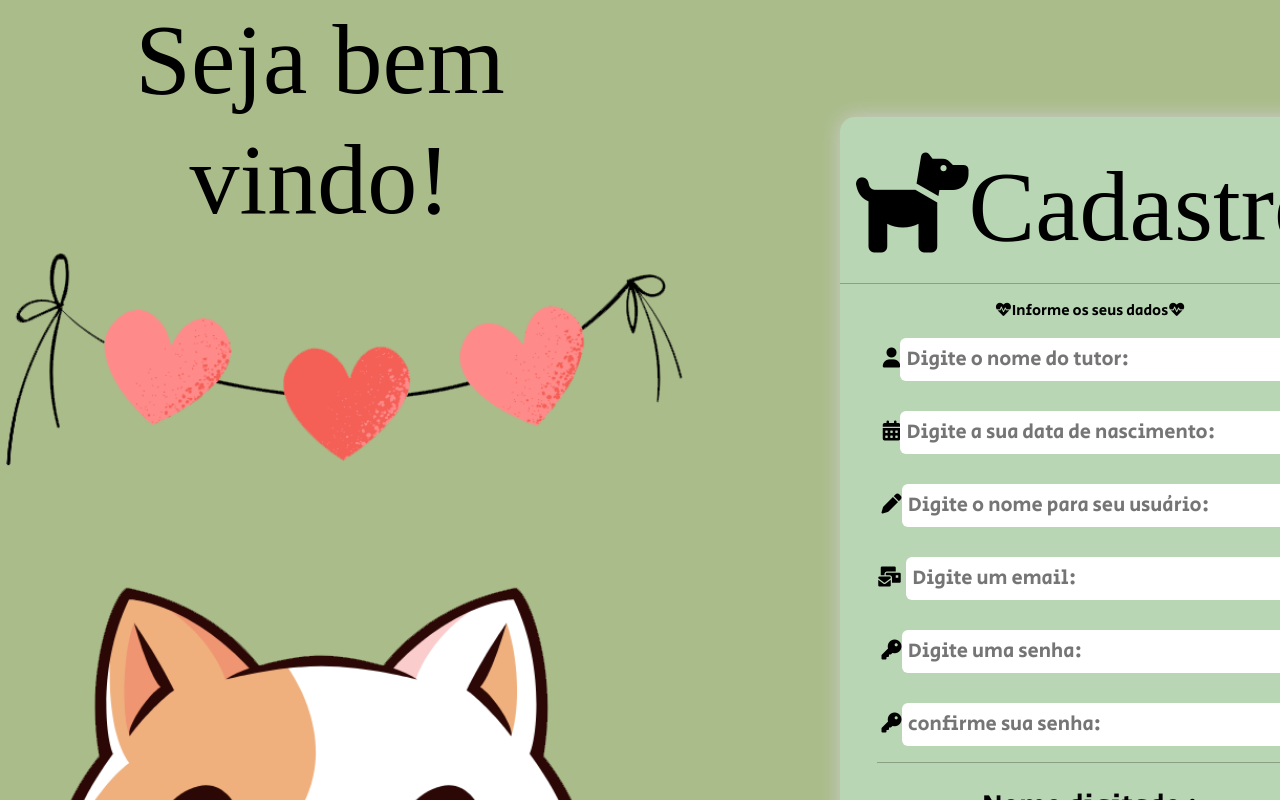
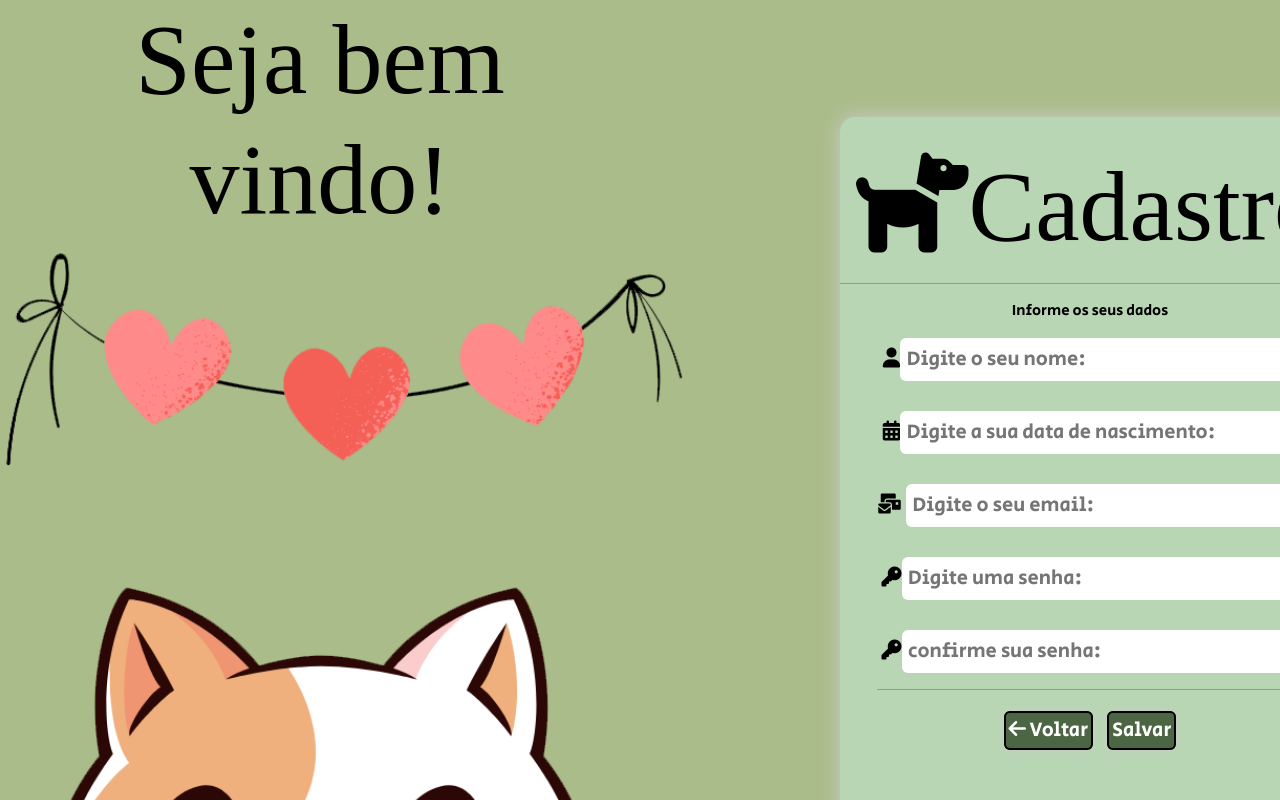
Before and after one commit to isabelal16/projeto-integrador, a React (Create React App) app: page /cadastro in a window 1280 px wide. Shown: the top 800 px of the page. Built offline with nearby package versions, Linux system fonts and the light colour scheme; a web font is replaced by a local one.

Commit message:
login testes

```diff
--- a/src/Cadastro.js
+++ b/src/Cadastro.js
@@ -1,15 +1,13 @@
-import React, { Component, useState } from 'react';
+import React, { useState } from 'react';
 import {  Routes, Route, Link } from 'react-router-dom';
-
+import Login from './Login';
 
 
 const Cadastro = () => {
 
-        require("./CadastroLogin.css");
+    require("./CadastroLogin.css");
 
-        const [nome, setNome] = useState ('')
-
-        return(
+    return(
 
 
         <div className='Cadastro cadastroLogin'>
@@ -28,13 +26,12 @@ const Cadastro = () => {
 
                     <hr/>
 
-                    <p className="centro"><i className="fa-solid fa-heart-pulse"></i>Informe os seus dados<i className="fa-solid fa-heart-pulse"></i></p>
+                    <p className="centro">Informe os seus dados</p>
 
                     <form className='centro'>
                         <label>
 
-                            <i className="fa-solid fa-user"></i><input required minLength="5" type="text" placeholder="Digite o nome do tutor:"
-                            value = {nome}  onChange={(e) => setNome(e.target.value)}/>
+                            <i className="fa-solid fa-user"></i><input required minLength="5" type="text" placeholder="Digite o seu nome:" />
 
                             <br/>
                             <br/>
@@ -44,17 +41,12 @@ const Cadastro = () => {
                             <br/>
                             <br/>
 
-                            <i className="fa-solid fa-pen"></i><input required minLength="4" type="text" placeholder="Digite o nome para seu usuário:"/>
+                            <i className="fa-solid fa-envelopes-bulk"></i> <input id='emailCadastro' autoComplete='username' type="email" placeholder="Digite o seu email:"/>
 
                             <br/>
                             <br/>
 
-                            <i className="fa-solid fa-envelopes-bulk"></i> <input autoComplete='username' type="email" placeholder="Digite um email:"/>
-
-                            <br/>
-                            <br/>
-
-                            <i className="fa-solid fa-key"></i><input autoComplete='new-password' required minLength="8"  type="password" placeholder="Digite uma senha:"/>
+                            <i className="fa-solid fa-key"></i><input id='inputSenha' autoComplete='new-password' required minLength="8"  type="password" placeholder="Digite uma senha:"/>
 
                             <br/>
                             <br/>
@@ -64,9 +56,9 @@ const Cadastro = () => {
                             <hr/>
                         </label>
                     </form>
-                    <h3>Nome digitado : {nome}</h3>
 
-                    <Link className='link' to="/"><i className="fa-solid fa-arrow-left-long"></i>Voltar</Link>
+
+                    <Link className='link' to="/"><i className="fa-solid fa-arrow-left"></i> Voltar</Link>
                     <Link className='link' to="/login">Salvar</Link>
 
                 </div>
@@ -76,8 +68,8 @@ const Cadastro = () => {
 
         </div>
 
-        )
-    }
+    )
+}
 
 
 
--- a/src/Login.js
+++ b/src/Login.js
@@ -1,12 +1,23 @@
 import React from 'react';
 import { Routes, Route, Link } from 'react-router-dom';
 import Perfil from './Perfil';
+import Cadastro from './Cadastro';
 
 const Login = () => {
 
     require("./CadastroLogin.css");
 
+    const senhaCadastro = document.getElementById("inputSenha").value;
+    const senhaDigitada =""
+
+    if (senhaDigitada==senhaCadastro) {
+        alert("login efetuado com sucesso")
+    } else {
+        alert("email ou senha incorreta")
+    }
+
     return (
+
 
         <div className='login2 cadastroLogin'>
 
@@ -26,16 +37,13 @@ const Login = () => {
                     <form className='centro'>
                         <label>
 
-                        <i className="fa-solid fa-unlock-keyhole"></i><input required minLength="5" type="text" placeholder="Digite o seu Usuário:"/>
-                        <br/>
-                        <br/>
                         <i className="fa-solid fa-unlock-keyhole"></i><input autoComplete='username' required type="email" placeholder="Digite o seu Email:"/>
                         <br/>
                         <br/>
-                        <i className="fa-solid fa-key"></i><input autoComplete='current-password' required minLength="3" type="password" placeholder="Digite sua Senha:"/>
+                        <i className="fa-solid fa-key"></i><input id='inputSenha' autoComplete='current-password' required minLength="3" type="password" placeholder="Digite sua Senha:"/>
                         <br/>
                         <br/>
-                        <Link className='link' to="/" ><i className="fa-solid fa-arrow-left"></i> Voltar </Link>
+                        <Link className='link' to="/cadastro" ><i className="fa-solid fa-arrow-left"></i> Voltar </Link>
                         <Link className='link' to="/perfil"> Entrar </Link>
 
                         <hr/>
@@ -48,7 +56,6 @@ const Login = () => {
         </div>
 
 
-
     );
 }
 
--- a/src/Menu.js
+++ b/src/Menu.js
@@ -18,7 +18,7 @@ const Menu = ( ) => {
 
                 <Link className='link' to="/cadastro">Cadastro</Link>
                 <Link className='link' to="/login">Login</Link>
-                <Link className='link' to="/servicos">Servicos</Link>
+                <Link className='link' to="/servicos">Serviços</Link>
 
             </div>
 
--- a/src/Servicos.css
+++ b/src/Servicos.css
@@ -22,7 +22,7 @@ button{
     margin-top: 50px ;
     width: 70%;
     margin-left: 15%;
-
+    margin-bottom: 7%;
 }
 
 .listaSer{
```
Also changed, not shown: src/Servicos.js (+1 -9 lines).
